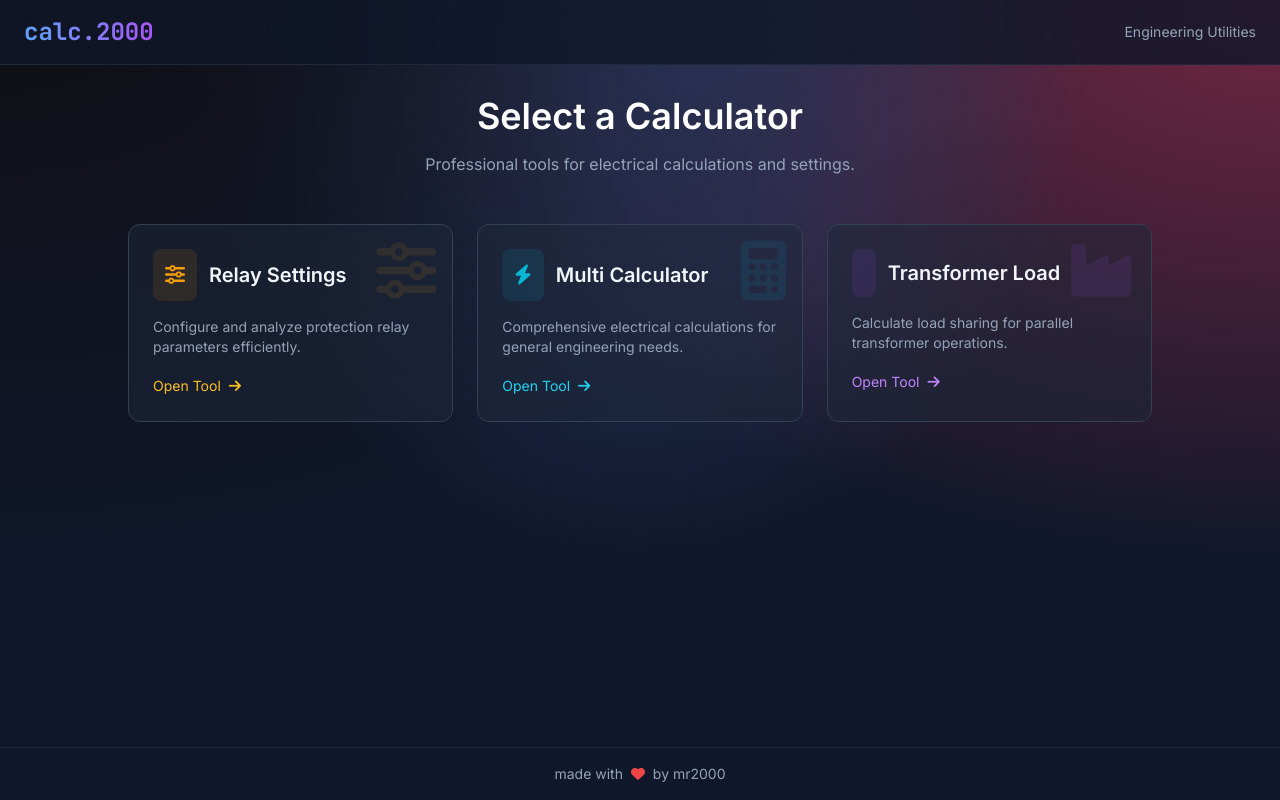
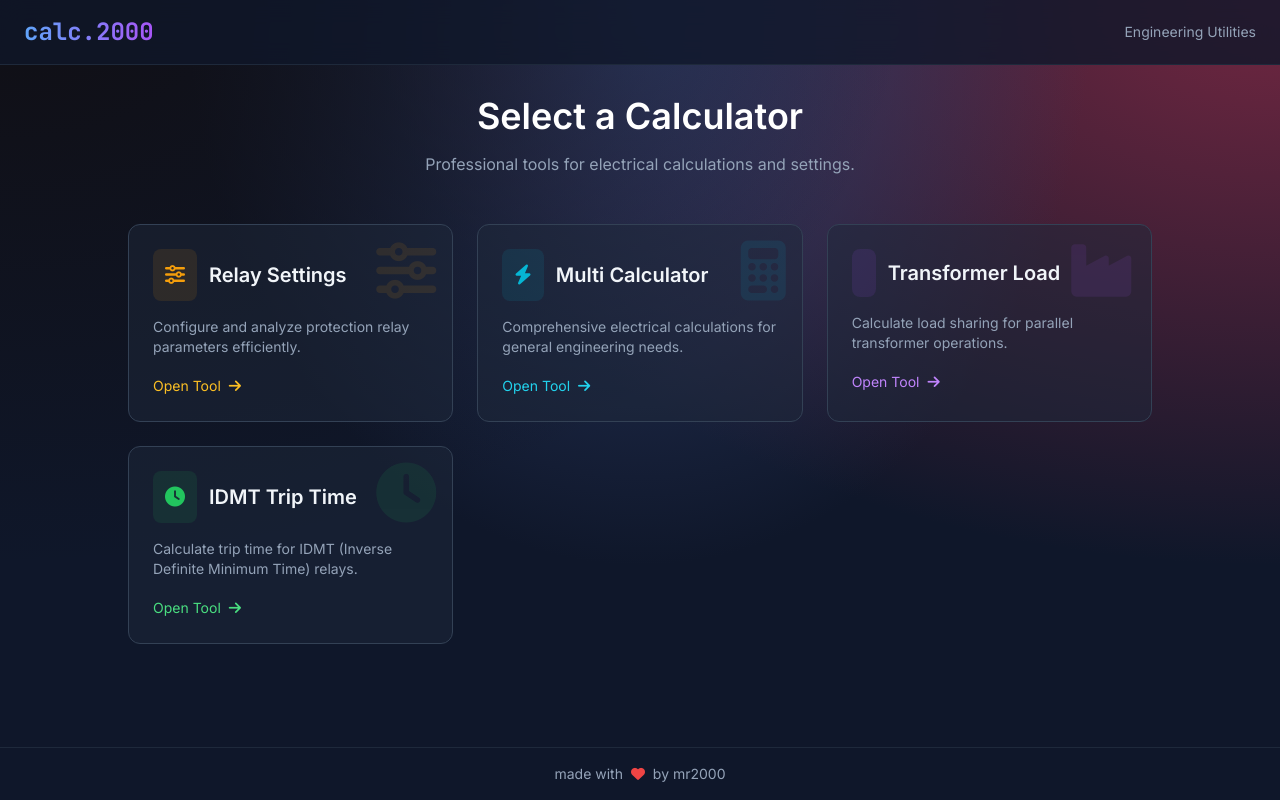
Before and after one commit to mr2000-collab/Calculator.2000, a plain HTML site: page index.html in a window 1280 px wide. Drawn offline with nearby package versions, Linux system fonts and the light colour scheme.

Commit message:
Update index.html

```diff
--- a/index.html
+++ b/index.html
@@ -51,7 +51,6 @@
 </head>
 <body class="flex flex-col min-h-screen">
 
-    <!-- Fixed Header -->
     <nav class="fixed top-0 left-0 w-full bg-slate-900/80 backdrop-blur-md border-b border-slate-800 z-50 px-6 py-4">
         <div class="max-w-7xl mx-auto flex justify-center md:justify-between items-center">
             <a href="#" class="font-['JetBrains_Mono'] text-2xl font-bold bg-clip-text text-transparent bg-gradient-to-r from-blue-400 to-purple-500 hover:opacity-80 transition-opacity">
@@ -63,7 +62,6 @@
         </div>
     </nav>
 
-    <!-- Main Content -->
     <main class="flex-grow pt-24 pb-24 px-4 sm:px-6">
         <div class="max-w-5xl mx-auto">
             <div class="text-center mb-12 animate-[fadeIn_1s_ease-out]">
@@ -71,10 +69,8 @@
                 <p class="text-slate-400">Professional tools for electrical calculations and settings.</p>
             </div>
 
-            <!-- Grid Layout for Links -->
             <div class="grid grid-cols-1 md:grid-cols-2 lg:grid-cols-3 gap-6">
 
-                <!-- Card 1: Relay Settings -->
                 <a href="https://mr2000-collab.github.io/Relay-settings/" target="_blank" class="tool-card group relative bg-slate-800/50 border border-slate-700 rounded-xl p-6 hover:border-amber-500/50 hover:bg-slate-800 overflow-hidden">
                     <div class="absolute top-0 right-0 p-4 opacity-10 group-hover:opacity-20 transition-opacity">
                         <i class="fa-solid fa-sliders text-6xl text-amber-500"></i>
@@ -91,7 +87,6 @@
                     </span>
                 </a>
 
-                <!-- Card 2: Electrical Multi Calculator -->
                 <a href="https://mr2000-collab.github.io/Electrical-multi-calculator-/" target="_blank" class="tool-card group relative bg-slate-800/50 border border-slate-700 rounded-xl p-6 hover:border-cyan-500/50 hover:bg-slate-800 overflow-hidden">
                     <div class="absolute top-0 right-0 p-4 opacity-10 group-hover:opacity-20 transition-opacity">
                         <i class="fa-solid fa-calculator text-6xl text-cyan-500"></i>
@@ -108,7 +103,6 @@
                     </span>
                 </a>
 
-                <!-- Card 3: Parallel Transformer -->
                 <a href="https://mr2000-collab.github.io/Parallel-Transformer-Load-Calculator/" target="_blank" class="tool-card group relative bg-slate-800/50 border border-slate-700 rounded-xl p-6 hover:border-purple-500/50 hover:bg-slate-800 overflow-hidden">
                     <div class="absolute top-0 right-0 p-4 opacity-10 group-hover:opacity-20 transition-opacity">
                         <i class="fa-solid fa-industry text-6xl text-purple-500"></i>
@@ -125,11 +119,26 @@
                     </span>
                 </a>
 
+                <a href="https://mr2000-collab.github.io/IDMT-Relay-Trip-Time-Calculator/" target="_blank" class="tool-card group relative bg-slate-800/50 border border-slate-700 rounded-xl p-6 hover:border-green-500/50 hover:bg-slate-800 overflow-hidden">
+                    <div class="absolute top-0 right-0 p-4 opacity-10 group-hover:opacity-20 transition-opacity">
+                        <i class="fa-solid fa-clock text-6xl text-green-500"></i>
+                    </div>
+                    <div class="flex items-center gap-3 mb-4">
+                        <div class="p-3 bg-green-500/10 rounded-lg text-green-500">
+                            <i class="fa-solid fa-clock text-xl"></i>
+                        </div>
+                        <h3 class="text-xl font-semibold text-slate-100">IDMT Trip Time</h3>
+                    </div>
+                    <p class="text-slate-400 text-sm mb-4">Calculate trip time for IDMT (Inverse Definite Minimum Time) relays.</p>
+                    <span class="inline-flex items-center text-green-400 text-sm font-medium group-hover:translate-x-1 transition-transform">
+                        Open Tool <i class="fa-solid fa-arrow-right ml-2"></i>
+                    </span>
+                </a>
+
             </div>
         </div>
     </main>
 
-    <!-- Fixed Footer -->
     <footer class="fixed bottom-0 left-0 w-full bg-slate-900 border-t border-slate-800 p-4 text-center z-50">
         <p class="text-slate-400 text-sm select-none">
             made with
```
